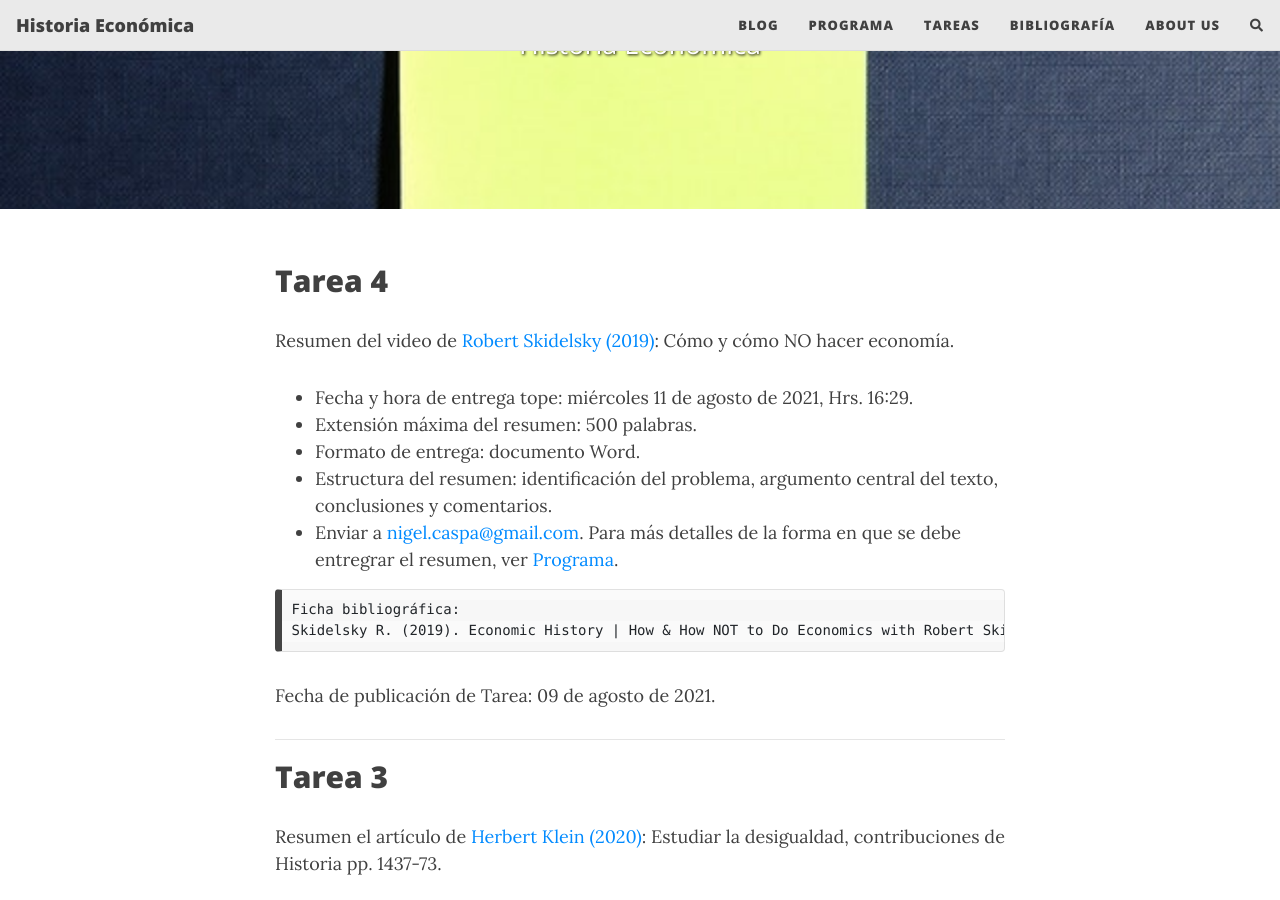
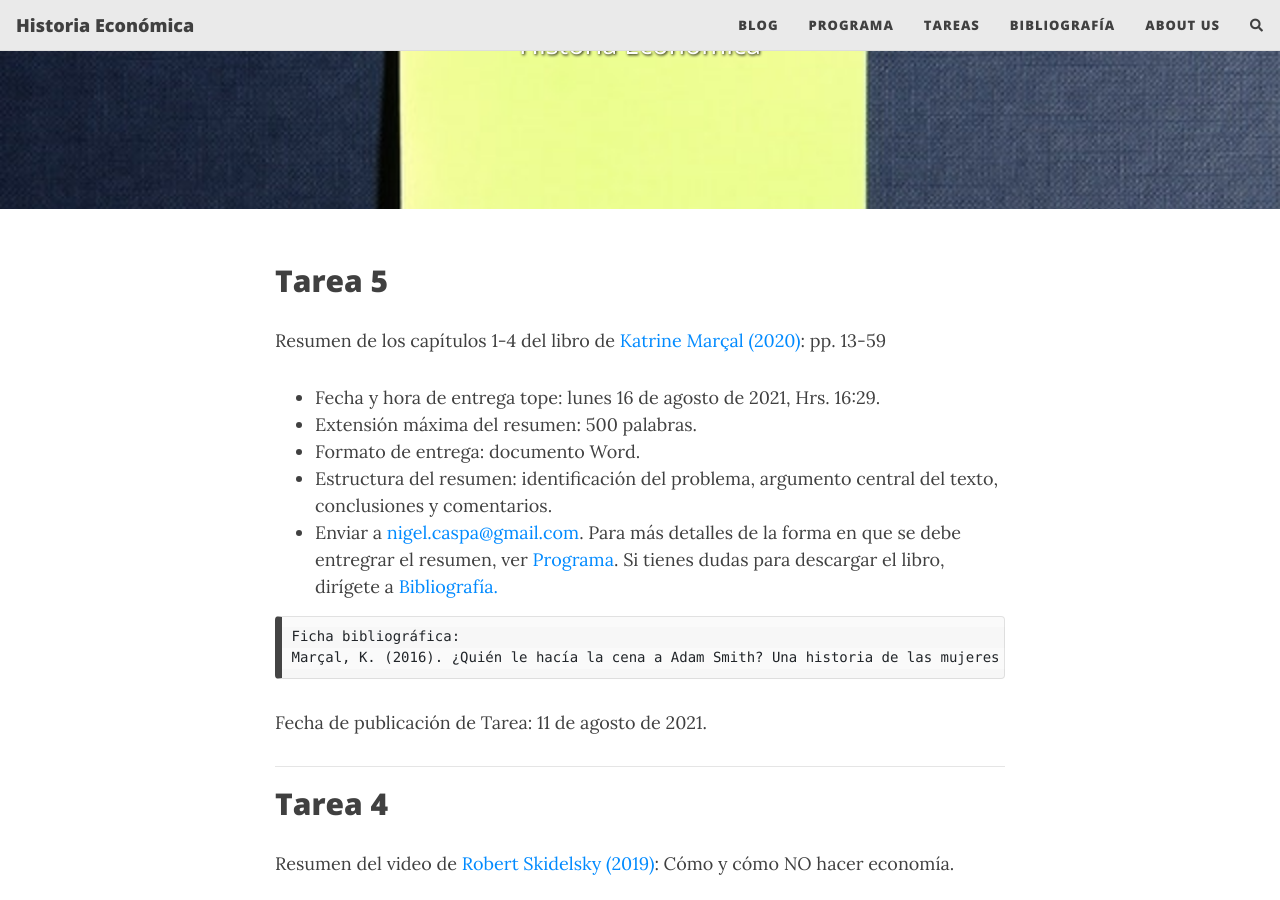
Before and after one commit to NigelCaspa/historiaeconomica, a Jekyll site: the page built from tareas.md, in a window 1280 px wide and 900 px high, scrolled down 336 px. Built offline with Jekyll 4.4.1, drawn with Linux system fonts in a browser that asks for light colours; nearby versions of some CDN libraries; comment, search, counter and statistics services are not loaded.

Commit message:
tarea 5 y bibliografía Marcal

```diff
--- a/tareas.md
+++ b/tareas.md
@@ -6,6 +6,24 @@ cover-img: /assets/img/todo.jpg
 thumbnail-img: /assets/img/todo.jpg
 share-img: /assets/img/todo.jpg
 ---
+
+## Tarea 5
+Resumen de los capítulos 1-4 del libro de [Katrine Marçal (2020)](https://nigelcaspa.github.io/historiaeconomica/pdf/2016_marcal-cena-smith.pdf): pp. 13-59
+- Fecha y hora de entrega tope: lunes 16 de agosto de 2021, Hrs. 16:29.
+- Extensión máxima del resumen: 500 palabras.
+- Formato de entrega: documento Word.
+- Estructura del resumen: identificación del problema, argumento central del texto, conclusiones y comentarios.
+- Enviar a [nigel.caspa@gmail.com](mailto:nigel.caspa@gmail.com).
+Para más detalles de la forma en que se debe entregrar el resumen, ver [Programa](programa.md). Si tienes dudas para descargar el libro, dirígete a [Bibliografía.](bibliografia.md)
+
+~~~
+Ficha bibliográfica:
+Marçal, K. (2016). ¿Quién le hacía la cena a Adam Smith? Una historia de las mujeres y la economía. Debate.
+~~~
+
+Fecha de publicación de Tarea: 11 de agosto de 2021.
+
+-----------------
 
 ## Tarea 4
 Resumen del video de [Robert Skidelsky (2019)](https://nigelcaspa.github.io/historiaeconomica/2021-08-04-skidelsky/): Cómo y cómo NO hacer economía.
```
Also changed, not shown: bibliografia.md (+2 -0 lines), 2 other files.
